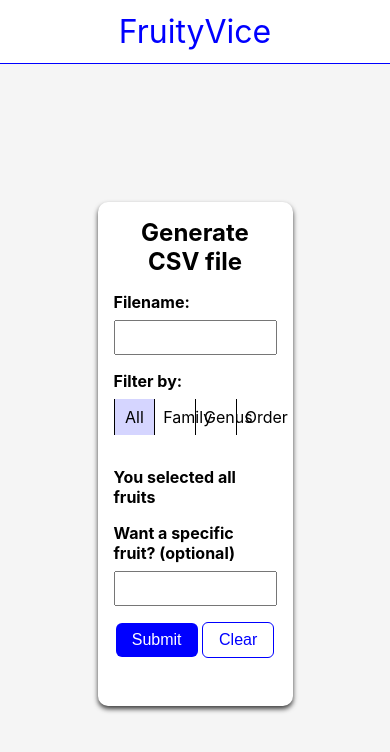
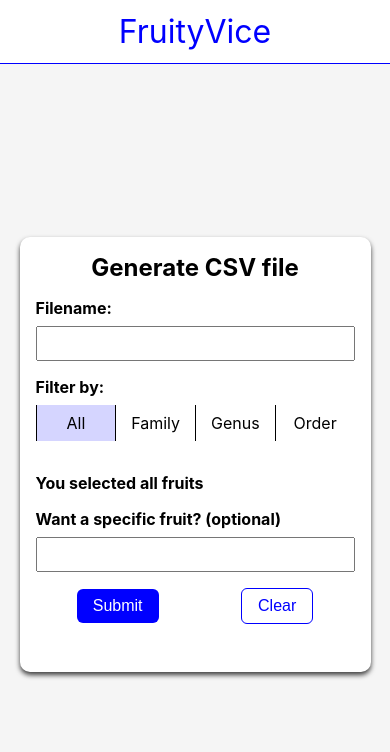
Before and after one commit to mpedraza10/fruityvice, a React (Create React App) app: page / in a window 390 px wide. Shown: the top 752 px of the page. Built offline with nearby package versions, Linux system fonts and the light colour scheme.

Commit message:
Added basic form style for mobile view

```diff
--- a/src/components/Form/Form.css
+++ b/src/components/Form/Form.css
@@ -1,6 +1,7 @@
 form {
 	background-color: white;
 	width: 50%;
+	max-width: 500px;
 	padding: 1rem;
 	border-radius: 10px;
 	box-shadow: 0px 3px 5px 0px rgba(0, 0, 0, 0.75);
@@ -40,7 +41,7 @@
 	width: 25%;
 	padding: 0.5rem;
 	text-align: center;
-    cursor: pointer;
+	cursor: pointer;
 }
 
 form .filter-options div.selected {
@@ -92,3 +93,9 @@
 	color: white;
 	cursor: pointer;
 }
+
+@media screen and (max-width: 768px) {
+	form {
+		width: 90%;
+	}
+}
```
